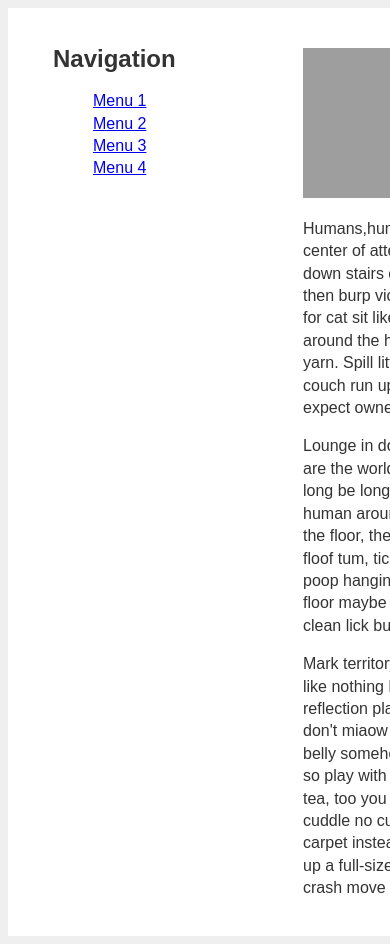
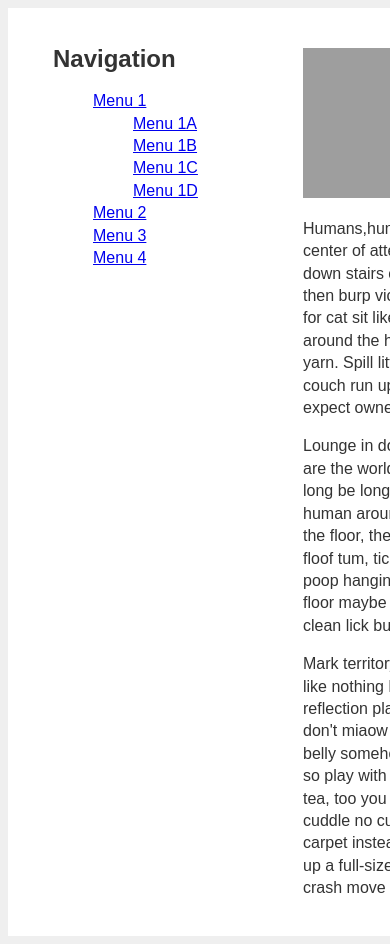
Before and after one commit to Braswer/javascriptcoursera, a plain HTML site: page jQuery/index.html in a window 390 px wide. Both pictures are taken after a click on the link "Menu 1". Shown: the top 944 px of the page. Drawn offline with nearby package versions, Linux system fonts and the light colour scheme; grey boxes are pictures that could not be loaded.

Commit message:
challnege 1

```diff
--- a/jQuery/index.html
+++ b/jQuery/index.html
@@ -6,6 +6,8 @@
 	<title>Menu Example</title>
 
 	<link href="styles.css" rel="stylesheet">
+	<script src="https://ajax.googleapis.com/ajax/libs/jquery/3.5.1/jquery.min.js" defer></script>
+	<script src="script.js" defer></script>
 </head>
 
 <body>
@@ -85,7 +87,7 @@
 
 	</main>
 
-	<script src="script.js"></script>
+
 
 </body>
 
--- a/jQuery/script.js
+++ b/jQuery/script.js
@@ -1,5 +1,72 @@
-const submenus = document.querySelectorAll('ul li ul')
+// JQUERY METHOD
 
-for (i=0; i<submenus.length; i++) {
-    submenus[i].className = "hide-menu"
-}
+(function(){
+
+    "use strict";
+
+    $('ul li ul').hide();
+
+
+
+    $('.menulink').click(function(){
+        const thisMenu = $(this).next('ul');
+        $('ul li ul').not(thisMenu).hide();
+        thisMenu.toggle();
+
+
+    /*
+        SAME AS TOGGLE
+
+        if(thisMenu.is(':visible')){
+            thisMenu.hide()
+        }
+        else {
+            thisMenu.show()
+        } */
+    })
+
+})()
+
+
+
+
+
+
+
+/*
+
+JAVASCRIPT METHOD
+
+(function(){
+
+    "use strict";
+
+    const submenus = document.querySelectorAll('ul li ul')
+    const menulinks = document.querySelectorAll('.menulink')
+
+    function hideSubmenus(){
+        for (let sub of submenus) {
+            sub.className = "hide-menu"
+        }
+    }
+
+    hideSubmenus()
+
+    for (let i = 0; i < menulinks.length; i++) {
+        menulinks[i].addEventListener('click', function(e){
+            e.preventDefault;
+
+            const thisMenu = this.parentNode.querySelector('ul');
+
+            if (thisMenu.classList.contains('hide-menu')) {
+                hideSubmenus()
+
+                thisMenu.className = "show-menu"
+            }
+            else {
+                thisMenu.className = "hide-menu"
+            }
+        })
+    }
+})()
+ */
```
Also changed, not shown: 4 other files.
